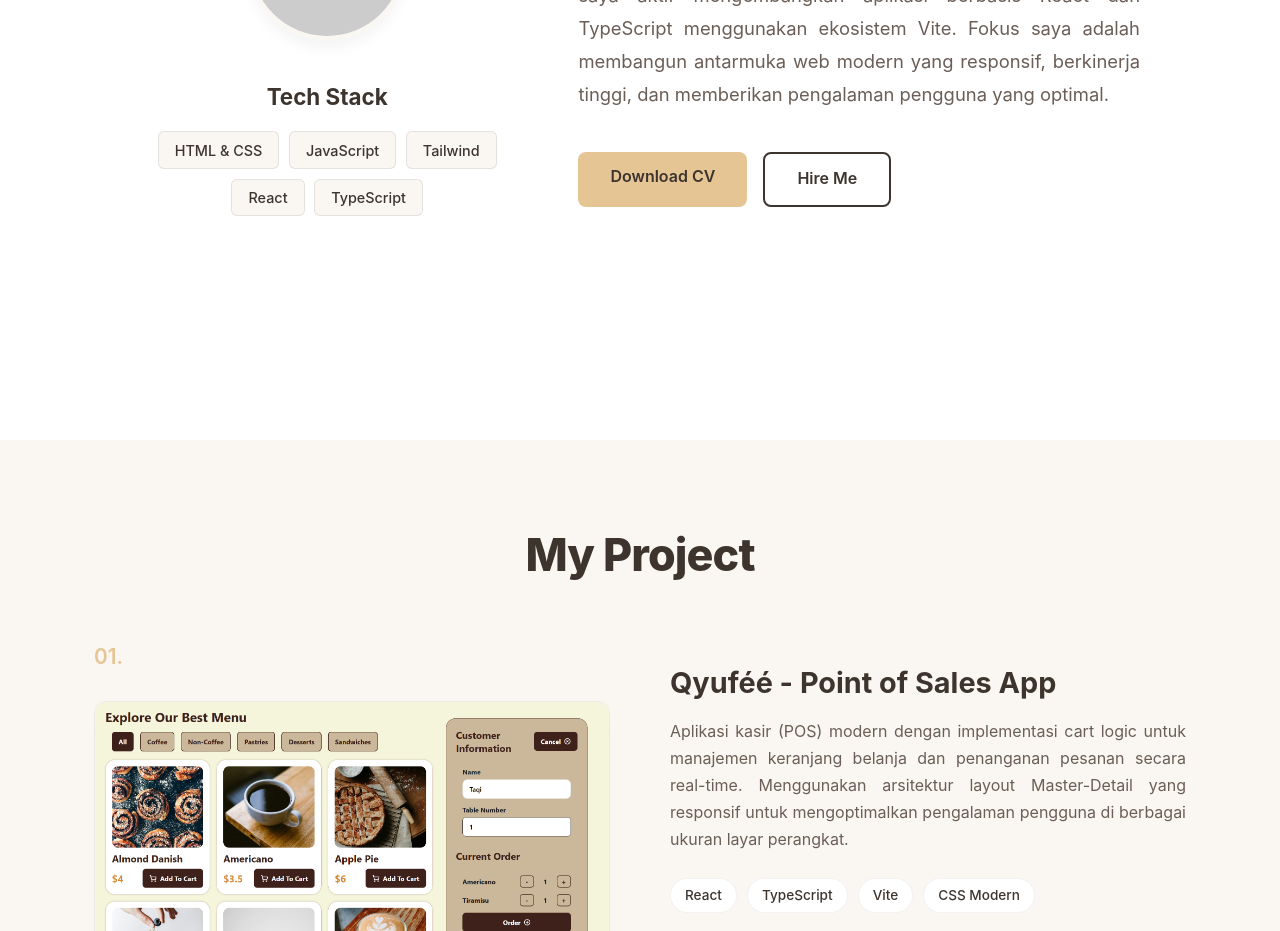
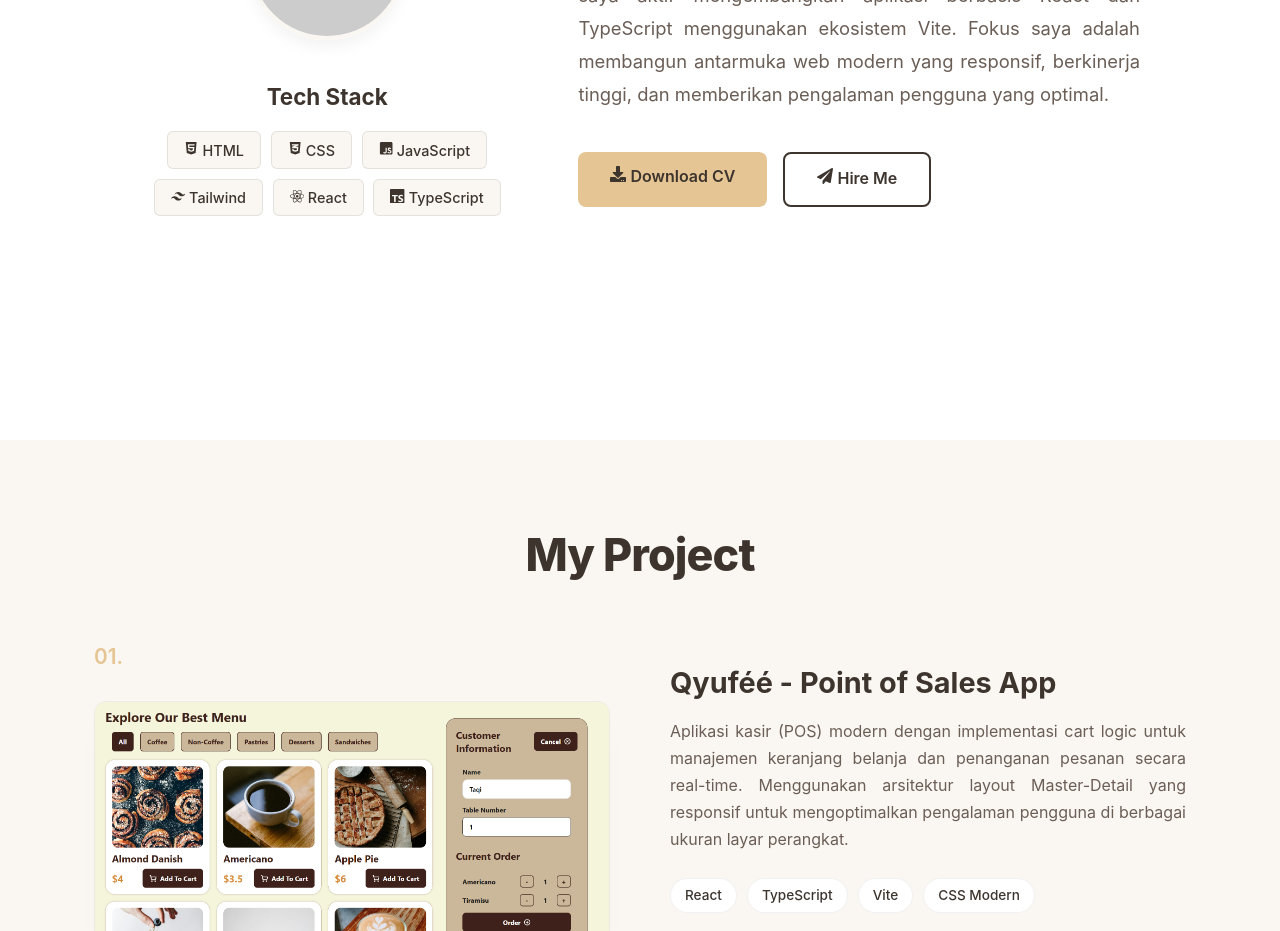
Before and after one commit to taqiyyhdh/portofolio-v2, a React (Vite) app: page / in a window 1280 px wide. Shown: the part 1160-2091 px from the top of the page. Built offline with nearby package versions, Linux system fonts and the light colour scheme.

Commit message:
ℹ️ feat(about): add tech stack and cta button icons

```diff
--- a/src/components/About/About.jsx
+++ b/src/components/About/About.jsx
@@ -1,4 +1,6 @@
+import { FaCss3Alt, FaDownload, FaHtml5, FaJsSquare, FaPaperPlane, FaReact } from 'react-icons/fa';
 import './About.css';
+import { SiTailwindcss, SiTypescript } from 'react-icons/si';
 
 const About = () => {
   return (
@@ -19,11 +21,12 @@ const About = () => {
             <div className="skills-container">
               <h3>Tech Stack</h3>
               <ul className="skills-list">
-                <li>HTML & CSS</li>
-                <li>JavaScript</li>
-                <li>Tailwind</li>
-                <li>React</li>
-                <li>TypeScript</li>
+                <li><FaHtml5 /> HTML</li>
+                <li><FaCss3Alt /> CSS</li>
+                <li><FaJsSquare /> JavaScript</li>
+                <li><SiTailwindcss /> Tailwind</li>
+                <li><FaReact /> React</li>
+                <li><SiTypescript /> TypeScript</li>
               </ul>
             </div>
           </div>
@@ -36,8 +39,12 @@ const About = () => {
             </p>
 
             <div className="about-cta">
-              <a href="#" className="btn-cv" download>Download CV</a>
-              <a href="#contact" className="btn-contact">Hire Me</a>
+              <a href="#" className="btn-cv" download>
+                <FaDownload /> Download CV
+              </a>
+              <a href="#contact" className="btn-contact">
+                <FaPaperPlane /> Hire Me
+              </a>
             </div>
           </div>
 
```
